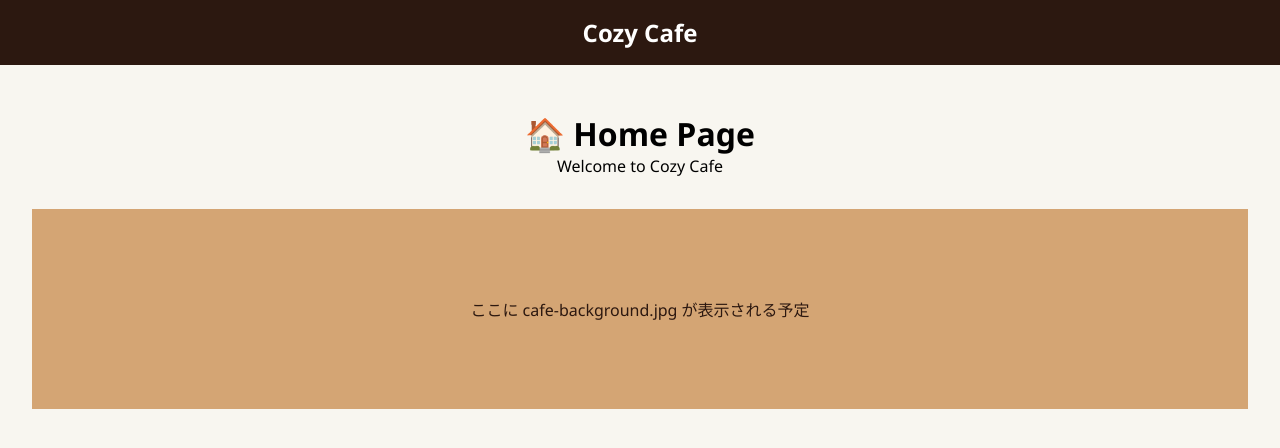
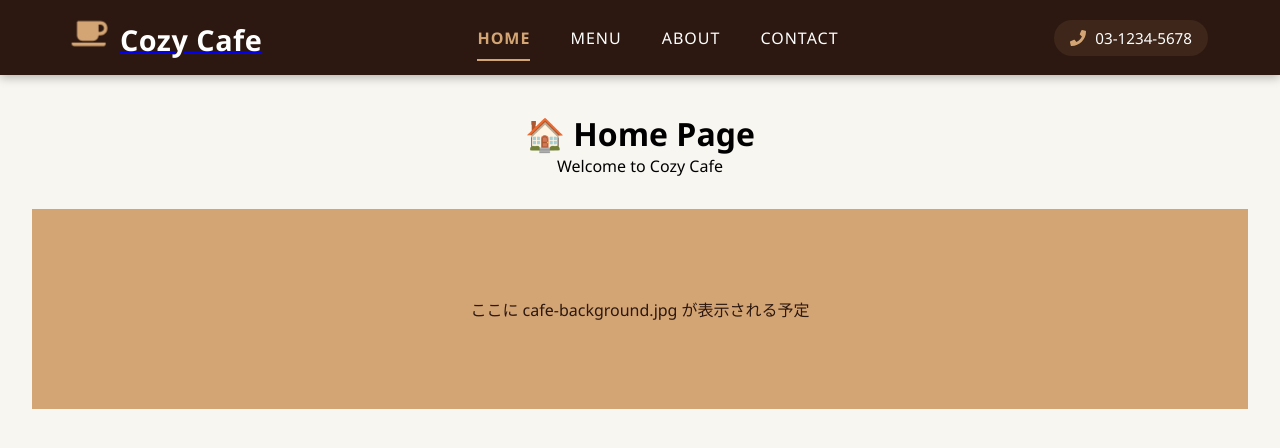
Before and after one commit to rikuto-mikado/cafe-website-react, a React (Create React App) app: page / in a window 1280 px wide. Shown: the top 448 px of the page. Built offline with nearby package versions, Linux system fonts and the light colour scheme.

Commit message:
add header element

```diff
--- a/src/components/Header/Header.css
+++ b/src/components/Header/Header.css
@@ -0,0 +1,246 @@
+.header {
+    background-color: #2c1810;
+    color: #fff;
+    padding: 1rem 0;
+    position: fixed;
+    top: 0;
+    left: 0;
+    right: 0;
+    z-index: 1000;
+    box-shadow: 0 2px 10px rgba(0, 0, 0, 0.3);
+    transition: all 0.3s ease;
+}
+
+.header-container {
+    max-width: 1200px;
+    margin: 0 auto;
+    padding: 0 2rem;
+    display: flex;
+    justify-content: space-between;
+    align-items: center;
+}
+
+/* Logo section */
+.logo-section .logo {
+    display: flex;
+    align-items: center;
+    text-decoration: none;
+    color: #fff;
+    transition: transform 0.3s ease;
+}
+
+.logo:hover {
+    transform: scale(1.05);
+}
+
+.logo-icon {
+    font-size: 2.2rem;
+    color: #d4a574;
+    margin-right: 0.8rem;
+    animation: pulse 2s infinite;
+}
+
+.logo-text {
+    font-size: 1.8rem;
+    font-weight: bold;
+    color: #fff;
+    letter-spacing: 0.5px;
+}
+
+/* Navigation section */
+.navigation .nav-list {
+    display: flex;
+    list-style: none;
+    margin: 0;
+    padding: 0;
+    gap: 2.5rem;
+}
+
+.nav-link {
+    color: #fff;
+    text-decoration: none;
+    font-size: 1rem;
+    font-weight: 500;
+    text-transform: uppercase;
+    letter-spacing: 1px;
+    padding: 0.8rem 0;
+    position: relative;
+    transition: all 0.3s ease;
+}
+
+/* Underline animation */
+.nav-link::after {
+    content: "";
+    position: absolute;
+    bottom: 0;
+    left: 0;
+    width: 0;
+    height: 2px;
+    background-color: #d4a574;
+    transition: width 0.3s ease;
+}
+
+.nav-link:hover {
+    color: #d4a574;
+}
+
+.nav-link:hover::after,
+.nav-link.active::after {
+    width: 100%;
+}
+
+.nav-link.active {
+    color: #d4a574;
+    font-weight: 600;
+}
+
+/* Contact information */
+.contact-info {
+    display: flex;
+    align-items: center;
+    gap: 0.6rem;
+    padding: 0.5rem 1rem;
+    background: rgba(212, 165, 116, 0.1);
+    border-radius: 20px;
+    transition: all 0.3s ease;
+}
+
+.contact-info:hover {
+    background: rgba(212, 165, 116, 0.2);
+}
+
+.contact-icon {
+    color: #d4a574;
+    font-size: 1rem;
+}
+
+.contact-text {
+    font-size: 0.95rem;
+    color: #fff;
+    font-weight: 500;
+}
+
+/* Mobile menu button */
+.mobile-menu-btn {
+    display: none;
+    background: none;
+    border: none;
+    color: #fff;
+    font-size: 1.5rem;
+    cursor: pointer;
+    padding: 0.5rem;
+    border-radius: 4px;
+    transition: all 0.3s ease;
+}
+
+.mobile-menu-btn:hover {
+    background: rgba(212, 165, 116, 0.2);
+    color: #d4a574;
+}
+
+/* Mobile menu overlay */
+.mobile-overlay {
+    display: none;
+    position: fixed;
+    top: 0;
+    left: 0;
+    width: 100%;
+    height: 100%;
+    background: rgba(0, 0, 0, 0.5);
+    z-index: 999;
+}
+
+/* Logo animation */
+@keyframes pulse {
+    0% { transform: scale(1); }
+    50% { transform: scale(1.1); }
+    100% { transform: scale(1); }
+}
+
+/* Responsible styles */
+@media (max-width: 768px) {
+  .header-container {
+    padding: 0 1rem;
+  }
+
+  /* Hide the navigation */
+  .navigation {
+    position: fixed;
+    top: 0;
+    right: -100%;
+    width: 280px;
+    height: 100vh;
+    background: #2c1810;
+    transition: right 0.3s ease;
+    z-index: 1001;
+  }
+
+  .navigation.nav-open {
+    right: 0;
+  }
+
+  .nav-list {
+    flex-direction: column;
+    padding: 6rem 2rem 2rem;
+    gap: 0;
+  }
+
+  .nav-item {
+    width: 100%;
+    border-bottom: 1px solid rgba(212, 165, 116, 0.2);
+  }
+
+  .nav-link {
+    display: block;
+    padding: 1.2rem 0;
+    font-size: 1.1rem;
+  }
+
+  /* Hide the contact information */
+  .contact-info {
+    display: none;
+  }
+
+  /* Show the mobile button */
+  .mobile-menu-btn {
+    display: block;
+  }
+
+  /* Show the mobile overlay */
+  .mobile-overlay {
+    display: block;
+  }
+
+  /* setting of Logo size */
+  .logo-text {
+    font-size: 1.5rem;
+  }
+
+  .logo-icon {
+    font-size: 1.8rem;
+  }
+}
+
+@media (max-width: 480px) {
+  .header-container {
+    padding: 0 0.5rem;
+  }
+
+  .logo-text {
+    font-size: 1.3rem;
+  }
+
+  .logo-icon {
+    font-size: 1.6rem;
+    margin-right: 0.5rem;
+  }
+
+  .navigation {
+    width: 100%;
+    right: -100%;
+  }
+
+  .navigation.nav-open {
+    right: 0;
+  }
+}
--- a/src/components/Header/Header.js
+++ b/src/components/Header/Header.js
@@ -1,20 +1,100 @@
-import React from 'react';
+import React, { useState } from 'react';
+import { Link, useLocation } from 'react-router-dom';
+import { FaCoffee, FaPhone, FaBars, FaTimes } from 'react-icons/fa';
+import './Header.css';
 
 const Header = () => {
+    const [isMobileMenuOpen, setIsMobileMenuOpen] = useState(false);
+    const location = useLocation();
+
+    const toggleMobileMenu = () => {
+        setIsMobileMenuOpen(!isMobileMenuOpen);
+    };
+
+    const closeMobileMenu = () => {
+        setIsMobileMenuOpen(false);
+    };
+
+    const isActive = (path) => {
+        return location.pathname === path;
+    };
+
     return (
-        <header style={{
-            background: '#2c1810',
-            color: '#fff',
-            padding: '1rem',
-            position: 'fixed',
-            top: 0,
-            width: '100%',
-            zIndex: 1000,
-            textAlign: 'center'
-        }}>
-            <h2>Cozy Cafe</h2>
+        <header className="header">
+            <div className="header-container">
+                {/* Logo section */}
+                <div className="logo-seciton">
+                    <Link
+                      to="/"
+                      className="logo"
+                      onClick={closeMobileMenu}>
+                      <FaCoffee className="logo-icon" />
+                      <span className="logo-text">Cozy Cafe</span>
+                    </Link>
+                </div>
+
+                {/* Navigation section */}
+                <nav className={`navigation ${isMobileMenuOpen ? "nav-open" : ""}`}>
+                    <ul className="nav-list">
+                        <li className="nav-item">
+                            <Link
+                            to="/"
+                            className={`nav-link ${isActive("/") ? "active" : ""}`}
+                            onClick={closeMobileMenu}>
+                                Home
+                            </Link>
+                        </li>
+
+                        <li className="nav-item">
+                            <Link
+                            to="/menu"
+                            className={`nav-link ${isActive(".menu") ? "active" : ""}`}
+                            onClick={closeMobileMenu}>
+                                Menu
+                            </Link>
+                        </li>
+
+                        <li className="nav-item">
+                            <Link
+                            to="/about"
+                            className={`nav-link ${isActive("/about") ? "active" : ""}`}
+                            onClick={closeMobileMenu}>
+                                About
+                            </Link>
+                        </li>
+
+                        <li className="nav-item">
+                            <Link
+                            to="/contact"
+                            className={`nav-link ${isActive("/contact") ? "active" : ""}`}
+                            onClick={closeMobileMenu}>
+                                Contact
+                            </Link>
+                        </li>
+                    </ul>
+                </nav>
+
+                {/* Contact information */}
+                <div className="contact-info">
+                    <FaPhone className="contact-icon" />
+                    <span className="contact-text">03-1234-5678</span>
+                </div>
+
+                {/* Mobile menu button */}
+                <button
+                className="mobile-menu-btn"
+                onClick={toggleMobileMenu}
+                aria-label="Toggle menu">
+                    {isMobileMenuOpen ? <FaTimes /> : <FaBars />}
+                </button>
+            </div>
+
+            {/* Mobile menu overlay */}
+            {isMobileMenuOpen && (
+                <div className="mobile-overlay" onClick={closeMobileMenu}></div>
+            )}
         </header>
-    )
-}
+    );
+};
 
 export default Header;
```
